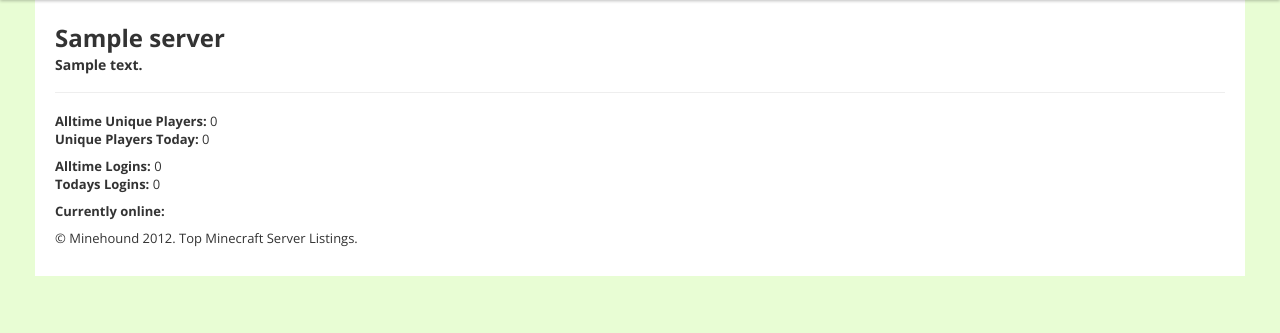
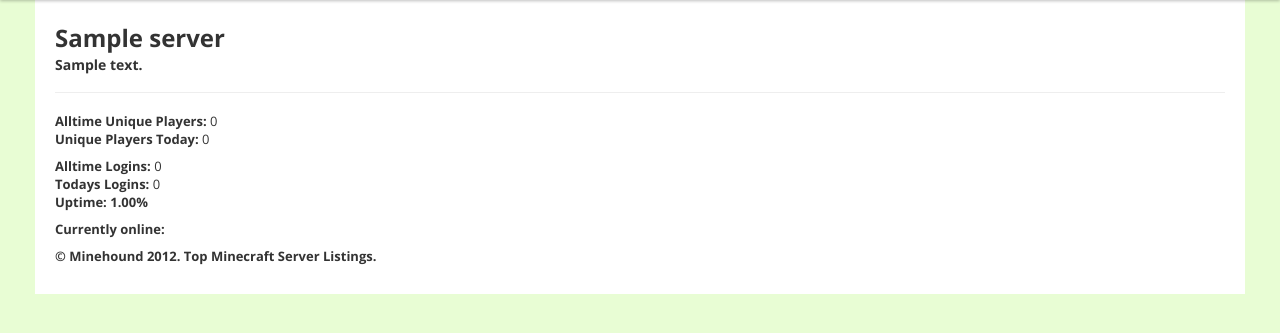
Before and after one commit to adambratt/MineHound, a Django app: page /server/view/1/ in a window 1280 px wide. Shown: the part 57-390 px from the top of the page. Run offline with Django 3.2, Linux system fonts and the light colour scheme; tables that the repository leaves empty hold one stand-in row (values such as "Sample post"); data that the repository does not hold is empty; parts of the project's set-up code (start-up, migrations or seed data) failed here and were passed over; some libraries are stand-ins or nearby versions.

Commit message:
server view for uptime

```diff
--- a/minehound/templates/server_view.html
+++ b/minehound/templates/server_view.html
@@ -12,7 +12,8 @@
         </p>
         <p>
             <strong>Alltime Logins:</strong> {{server.total_sessions}}<br />
-            <strong>Todays Logins:</strong> {{server.today_sessions}}
+            <strong>Todays Logins:</strong> {{server.today_sessions}}<br />
+            <strong>Uptime:</stron> {{server.uptime}}%
         </p>
     </div>
     <div class="span8">
--- a/server/models.py
+++ b/server/models.py
@@ -17,6 +17,7 @@ class server(models.Model):
     status = models.IntegerField(max_length=1, default=0)
     slots = models.IntegerField(default=0)
     owner = models.ForeignKey(User)
+    uptime = models.DecimalField(max_digits=5, decimal_places=2)
 
     def hourly_sessions(self):
         cursor = connection.cursor()
```
